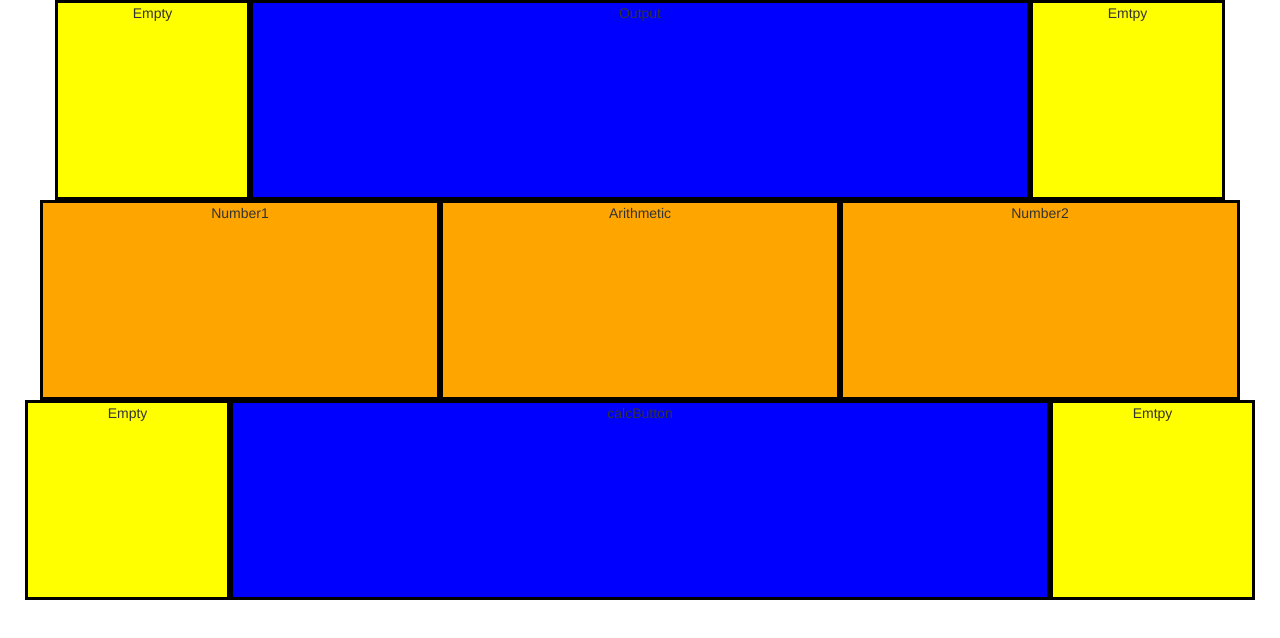
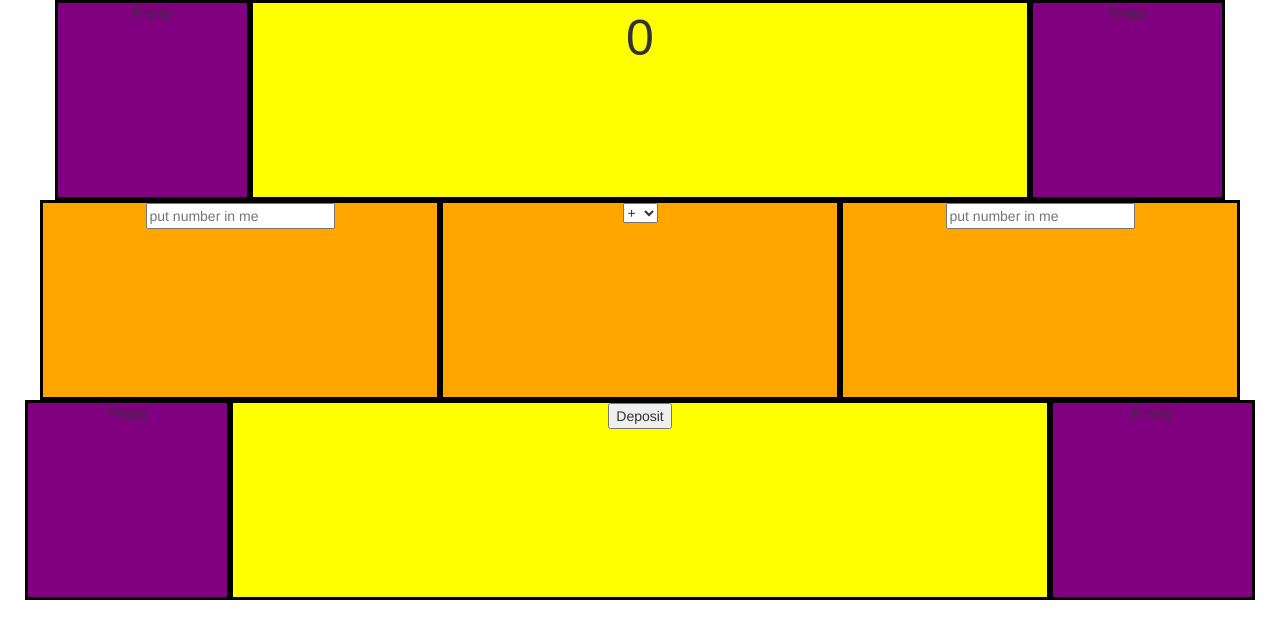
Before and after one commit to adamcweitzman/calculator, a plain HTML site: page index.html in a window 1280 px wide. Drawn offline with nearby package versions, Linux system fonts and the light colour scheme.

Commit message:
css upgrade

```diff
--- a/index.html
+++ b/index.html
@@ -30,16 +30,33 @@
 		<div class ="section">
 		<div class="row 1">
 			<div class="col-xs-2">Empty</div>
-			<div class="col-xs-8">Output</div>
+			<div class="col-xs-8" id="display">0</div>
 			<div class="col-xs-2">Emtpy</div>
 		<div class="row 2">
-			<div class="col-sm-4">Number1</div>
-			<div class="col-sm-4">Arithmetic</div>
-			<div class="col-sm-4">Number2</div>
+			<div class="col-sm-4">
+				<input id="output" type="text" placeholder="put number in me">
+			</div>
+
+			<div class="col-sm-4">
+				<select>
+					<option value = "+">+</option>
+					<option value = "-">-</option>
+					<option value = "/">%</option>
+					<option value = "*">x</option>
+				</select>
+
+
+			</div>
+			<div class="col-sm-4">
+				<input id="output" type="text" placeholder="put number in me">
+			</div>
 		<div class="row 3">
 			<div class="col-xs-2">Empty</div>
-			<div class="col-xs-8">calcButton</div>
-			<div class="col-xs-2">Emtpy</div>
+			<div class="col-xs-8">
+				<input id = "depositSavings" type="button" value="Deposit">
+			</div>
+
+			<div class="col-xs-2">Empty</div>
 		</div>
 	</div>
 
--- a/main.css
+++ b/main.css
@@ -4,14 +4,14 @@
 .col-xs-2 {
 	height:200px;
 	text-align: center;
-	background-color: yellow;
+	background-color: purple;
 	border: 3px solid black
 }
 
 .col-xs-8 {
 	height:200px;
 	text-align: center;
-	background-color: blue;
+	background-color: yellow;
 	border: 3px solid black
 
 }
@@ -23,3 +23,8 @@
 	background-color: orange;
 	border: 3px solid black
 }
+
+#display {
+	font-family: arial;
+	font-size:50px;
+}
--- /dev/null
+++ b/main.js
@@ -0,0 +1 @@
+<input id="output"
```
